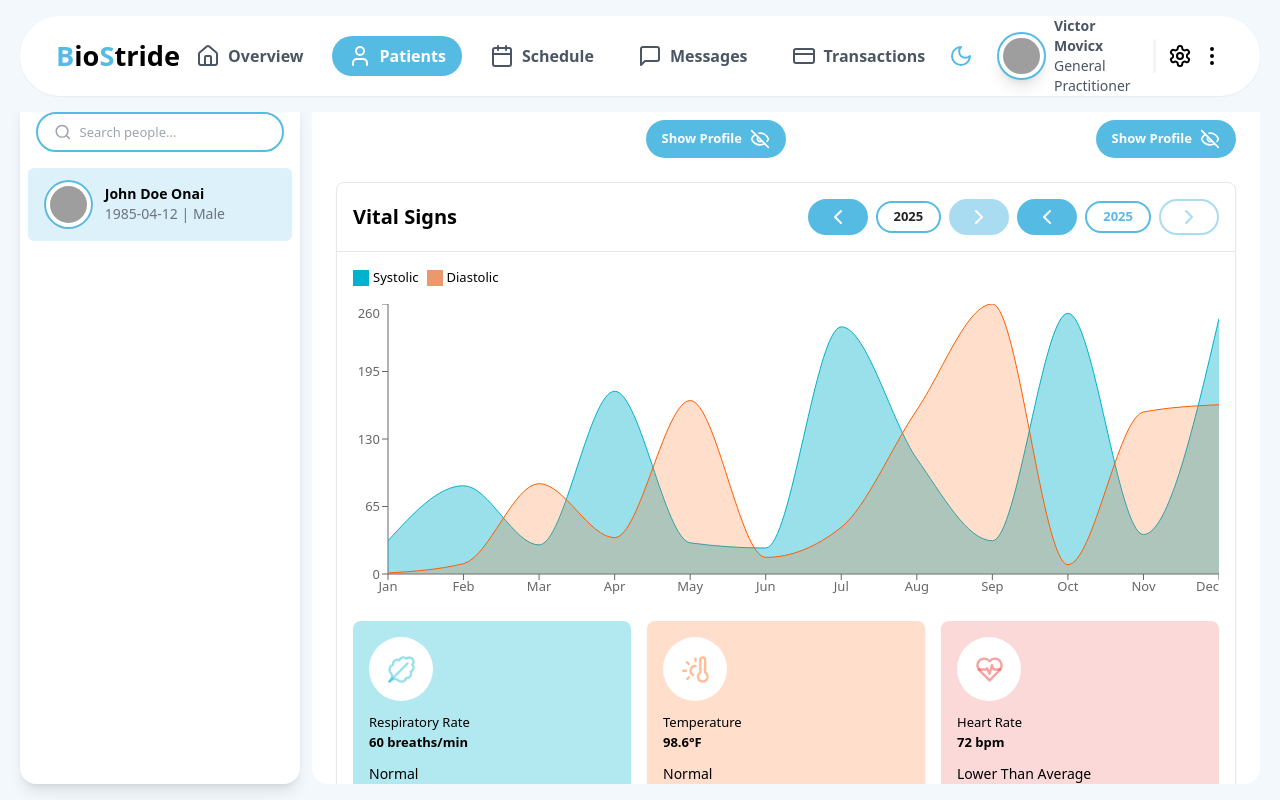
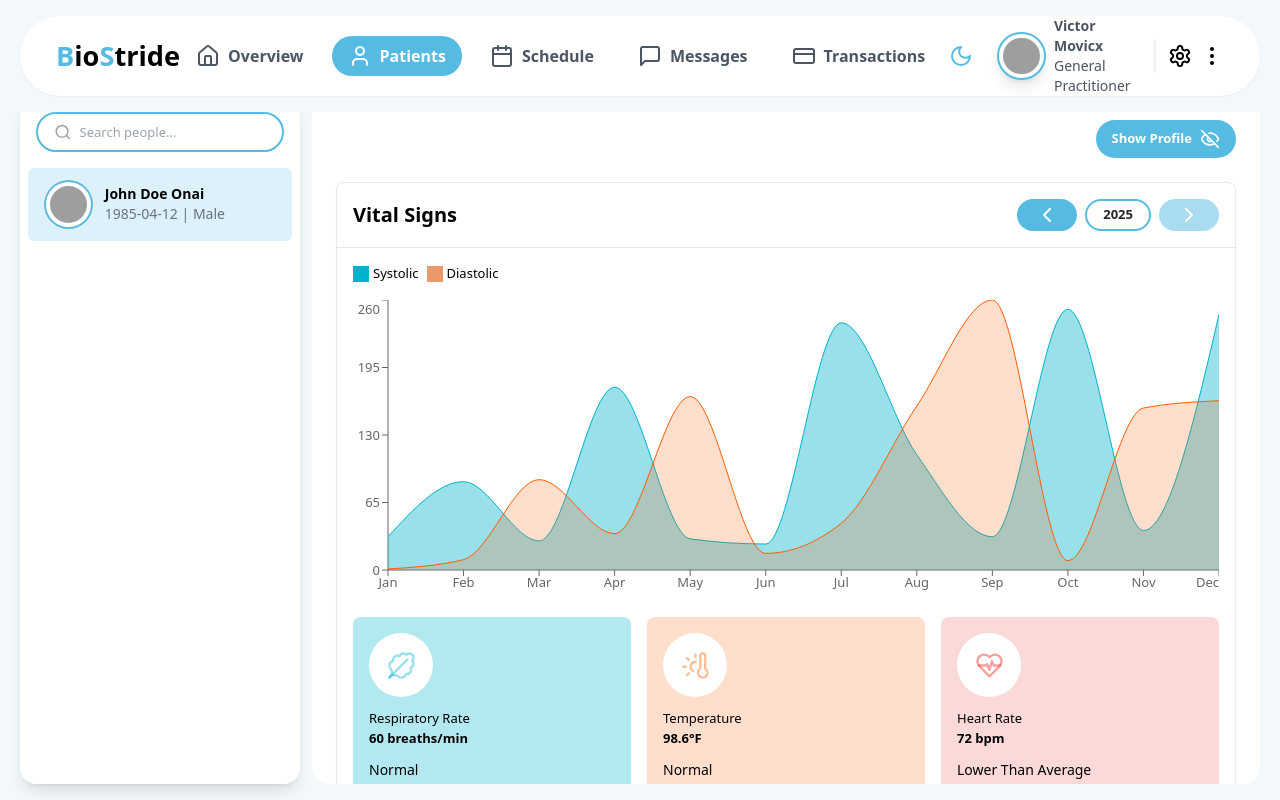
Before and after one commit to CodeWithAsterixh/BioStride, a React (Vite) app: page /patients/1 in a window 1280 px wide. Built offline with nearby package versions, Linux system fonts and the light colour scheme; grey boxes are pictures that could not be loaded.

Commit message:
Bug fixing

```diff
--- a/src/components/FilterType/FilterRange.tsx
+++ b/src/components/FilterType/FilterRange.tsx
@@ -22,17 +22,17 @@ export default function FilterRange({
       <button
         onClick={actions.prev}
         disabled={disabledPrev}
-        className="px-4 py-1 bg-[#56bbe3] border-2 border-[#56bbe3] text-white rounded-full hover:bg-[#3891b4] disabled:opacity-50 disabled:cursor-not-allowed"
+        className="px-3 md:px-4 py-[2px] bg-[#56bbe3] border-2 border-[#56bbe3] text-white rounded-full hover:bg-[#3891b4] disabled:opacity-50 disabled:cursor-not-allowed"
       >
         <ChevronLeft className="w-6 h-6" />
       </button>
-      <span className="text-md text-neutral-800 dark:text-neutral-200 text-center w-full min-[498px]:w-fit font-semibold border-2 border-[#56bbe3] px-4 py-1 rounded-full">
+      <span className="text-md text-neutral-800 dark:text-neutral-200 text-center w-full min-[498px]:w-fit font-semibold border-2 border-[#56bbe3] px-2 md:px-4 py-1 rounded-full">
         {currentValue}
       </span>
       <button
         onClick={actions.next}
         disabled={disabledNext}
-        className="px-4 py-1 bg-[#56bbe3] border-2 border-[#56bbe3] text-white rounded-full hover:bg-[#3891b4] disabled:opacity-50 disabled:cursor-not-allowed"
+        className="px-3 md:px-4 py-[2px] bg-[#56bbe3] border-2 border-[#56bbe3] text-white rounded-full hover:bg-[#3891b4] disabled:opacity-50 disabled:cursor-not-allowed"
       >
         <ChevronRight className="w-6 h-6" />
       </button>
--- a/src/components/majors/patientsComponents/DrawerPatientProfile.tsx
+++ b/src/components/majors/patientsComponents/DrawerPatientProfile.tsx
@@ -40,9 +40,17 @@ function DrawerPatientProfile() {
           </div>
         </div>
       </div>
-      <div className="flex flex-col gap-4 h-full w-full bg-white dark:bg-darkComponentsBg pt-[2rem] px-4">
-        <div className="flex flex-col items-start justify-center pt-[1.8rem] w-full">
-          <DrawerTitle className="text-2xl text-[#56bbe3] font-bold">Are you absolutely sure?</DrawerTitle>
+      <div className="flex flex-col gap-3 h-full w-full bg-white dark:bg-darkComponentsBg pt-[2rem] px-4">
+        <div className="flex items-center justify-between pt-[1.8rem] w-full rounded-lg px-2 pb-4 border-b-2 dark:border-[#56bbe3]">
+          <div className="flex flex-col items-start justify-center">
+            <DrawerTitle className="text-2xl text-[#56bbe3] font-bold">John Doe</DrawerTitle>
+            <p className=" text-gray-500 dark:text-white">gendar - Yrs 6 mos</p>
+          </div>
+          <p className="border px-4 py-2 border-[#56bbe3] text-[#56bbe3]">135646573657</p>
+        </div>
+        <div className="flex flex-col items-start justify-center pt-4 w-full">
+          <p className="text-sm text-[#56bbe3] font-semibold">Address</p>
+          <p>123 Main Street, Anytown USA</p>
         </div>
       </div>
     </div>
--- a/src/components/majors/patientsComponents/PersonDetails.tsx
+++ b/src/components/majors/patientsComponents/PersonDetails.tsx
@@ -3,7 +3,7 @@ import {
   Eye,
   EyeOff
 } from "lucide-react";
-import { ChevronLeft, ChevronRight, UserRound } from "lucide-react";
+import { UserRound } from "lucide-react";
 import BloodPressureChart from "../../../features/patientsFeatures/BloodPressureChart/BloodPressureChart";
 import DiagnosticList from "../../../features/patientsFeatures/DiagnosticList/DiagnosticList";
 import LabResults from "../../../features/patientsFeatures/LabResults/LabResults";
@@ -87,19 +87,6 @@ export default function PersonDetails({
           <ArrowLeft className="h-5 w-5" />
           People List
         </Button>
-        <Button
-          onClick={() => setShowAllInfo(!showAllInfo)}
-          className="ml-auto rounded-full py-[0.57rem]"
-        >
-          {showAllInfo ? (
-            <div className="flex items-center gap-2">
-              Hide Profile <Eye className="h-5 w-5" />
-            </div>
-          ) : (
-            <div className="flex items-center gap-2">
-              Show Profile <EyeOff className="h-5 w-5" />
-            </div>
-          )}</Button>
         <Button onClick={() => setShowAllInfo(!showAllInfo)} className="ml-auto rounded-full py-[0.57rem] hidden md:block">
           {showAllInfo ? ( <div className="flex items-center gap-2">Hide Profile <Eye className="h-5 w-5" /></div>) : ( <div className="flex items-center gap-2">Show Profile  <EyeOff className="h-5 w-5" /></div>)}
         </Button>
@@ -140,25 +127,6 @@ export default function PersonDetails({
                 disabledNext={selectedYearIndex === patientYearlyData.length - 1}
                 disabledPrev={selectedYearIndex === 0}
               />
-              <div className="flex items-center justify-center gap-2">
-                <button
-                  onClick={handlePrevYear}
-                  className="px-4 py-1 bg-[#56bbe3] border-2 border-[#56bbe3] text-white rounded-full hover:bg-[#388aaa] hover:border-opacity-25 disabled:bg-transparent disabled:text-[#56bbe3] disabled:text-opacity-50 disabled:border-2 disabled:border-[#56bbe3] disabled:border-opacity-50"
-                  disabled={selectedYearIndex === 0}
-                >
-                  <ChevronLeft className="w-6 h-6" />
-                </button>
-
-                <span className="text-md font-semibold border-2 border-[#56bbe3] px-4 py-1 rounded-full text-[#56bbe3]">{selectedYear}</span>
-
-                <button
-                  onClick={handleNextYear}
-                  className="px-4 py-1 bg-[#56bbe3] border-2 border-[#56bbe3] text-white rounded-full hover:bg-[#388aaa] hover:border-opacity-25 disabled:bg-transparent disabled:text-[#56bbe3] disabled:text-opacity-50 disabled:border-2 disabled:border-[#56bbe3] disabled:border-opacity-50"
-                  disabled={selectedYearIndex === patientYearlyData.length - 1}
-                >
-                  <ChevronRight className="w-6 h-6" />
-                </button>
-              </div>
             </div>
           </CardHeader>
           <CardContent className="space-y-4">
```
